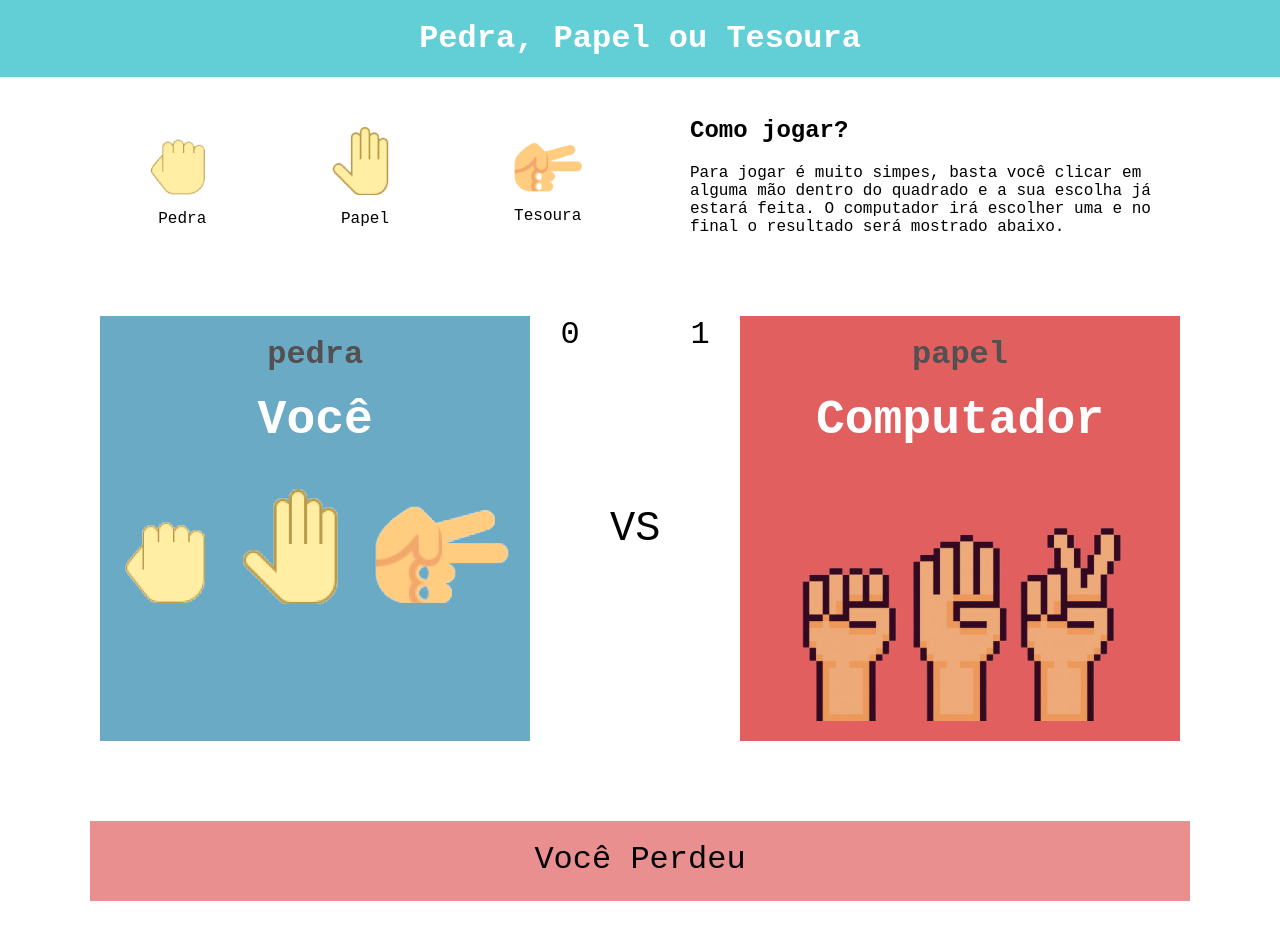
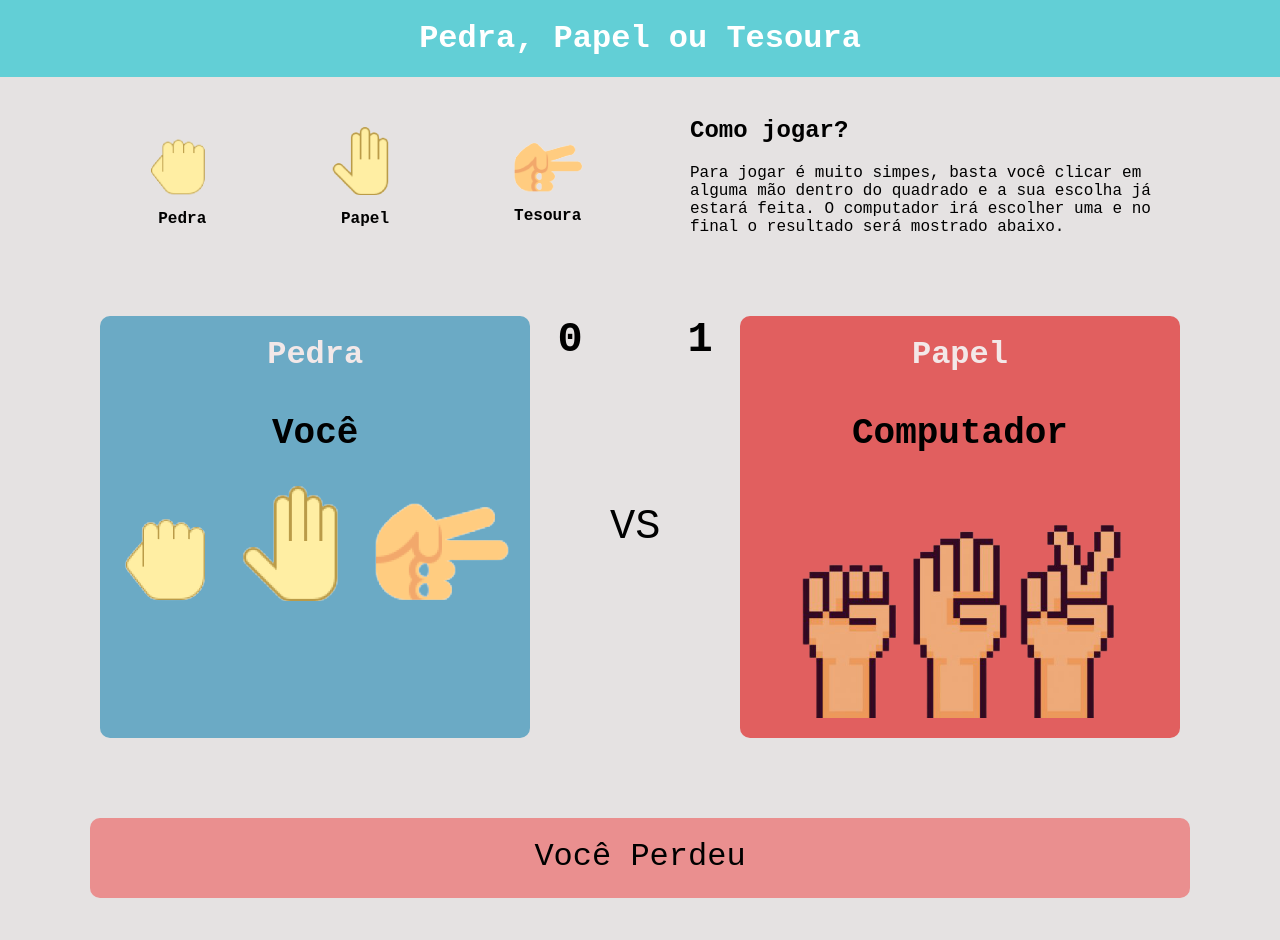
Before and after one commit to nerylucastoledo/PedraPapelTesoura, a plain HTML site: page index.html in a window 1280 px wide. Both pictures are taken after a click on the element 181 px from the left and 558 px from the top of the page. Before the commit the page ends 901 px from the top, so only its background shows below. Drawn offline with Linux system fonts and the light colour scheme.

Commit message:
finalizando projeto

```diff
--- a/script.js
+++ b/script.js
@@ -47,15 +47,15 @@ const aEscolhaDoUsuario = (maoSelecioanda) => {
         textoVitorioso.innerText = 'Você Perdeu'
     } else {
         campoVitorioso.style.backgroundColor = '#DDD4D4'
-        textoVitorioso.innerText = 'Ninguém ganhou, vocês escolheram a mesma opção'
+        textoVitorioso.innerText = 'Empate'
     }
 }
 
 
 const resultadoJogo = (escolhaJogador, escolhaComputador) => {
 
-    campoEscolhaDoUsuario.innerText = escolhaJogador
-    campoEscolhaDoComputador.innerText = escolhaComputador
+    campoEscolhaDoUsuario.innerText = escolhaJogador[0].toUpperCase() + escolhaJogador.substr(1)
+    campoEscolhaDoComputador.innerText = escolhaComputador[0].toUpperCase() + escolhaComputador.substr(1)
 
     if (escolhaJogador === escolhaComputador) {
         return 2
--- a/style.css
+++ b/style.css
@@ -3,6 +3,10 @@
     margin: 0px;
     box-sizing: border-box;
     font-family: 'Courier New', Courier, monospace;
+}
+
+body {
+    background-color: rgb(229, 226, 226);
 }
 
 .jogadores {
@@ -11,6 +15,7 @@
     padding: 0px 10px;
     display: flex;
     justify-content: space-between;
+    flex-wrap: wrap;
 }
 
 .jogadores span {
@@ -32,12 +37,14 @@ header {
 }
 
 .voce h2, .computador h2 {
-    margin-top: 20px;
-    margin-bottom: 30px;
+    margin-top: 40px;
+    margin-bottom: 20px;
+    font-size: 36px;
 }
 
 #vitoria-usuario, #vitoria-computador {
-    font-size: 32px;
+    font-size: 42px;
+    font-weight: bold;
 }
 
 .computador {
@@ -47,8 +54,9 @@ header {
 
 .computador, .voce {
     text-align: center;
-    color: #fff;
+    color: #000;
     font-size: 32px;
+    border-radius: 10px;
 }
 
 .computador img {
@@ -65,15 +73,21 @@ header {
     font-size: 32px;
     padding: 20px 0px;
     height: 80px;
+    border-radius: 10px;
+    margin-bottom: 60px;
 }
 
 .escolha-usuario, .escolha-computador {
-    color: rgb(82, 80, 80);
+    color: rgb(243, 232, 232);
     font-weight: bold;
 }
 
 #pedra img, #papel img, #tesoura img {
     cursor: pointer;
+}
+
+.tooltiptext {
+    font-weight: bold;
 }
 
 #pedra img:hover, #papel img:hover, #tesoura img:hover {
```
Also changed, not shown: index.html (+0 -1 lines).
